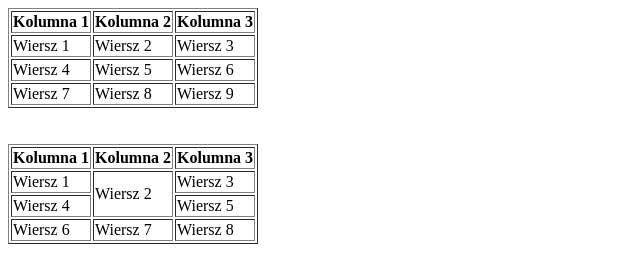
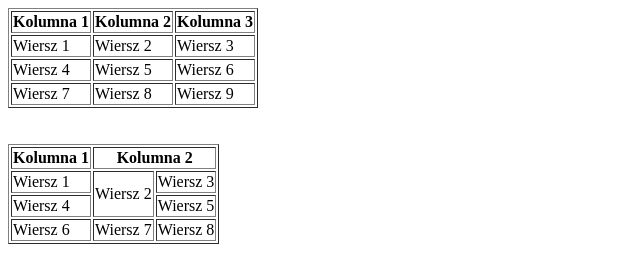
Before and after one commit to madri89/38172, a plain HTML site: page index.html in a window 1280 px wide. Shown: the whole page, without its empty margins (0-640 px from the left). Drawn offline with Linux system fonts and the light colour scheme.

Commit message:
poprawki w 2 zadaniu

```diff
--- a/index.html
+++ b/index.html
@@ -40,12 +40,11 @@
 
     <!-- Tabela z zadania #38173-->
 
-    <table border=1 style="text-align: left;">
+    <table border=1>
         <thead>
            <tr>
                 <th>Kolumna 1</th>
-                <th>Kolumna 2</th>
-                <th>Kolumna 3</th>
+                <th colspan="2">Kolumna 2</th>
            </tr>
         </thead>
         <tbody>
```
